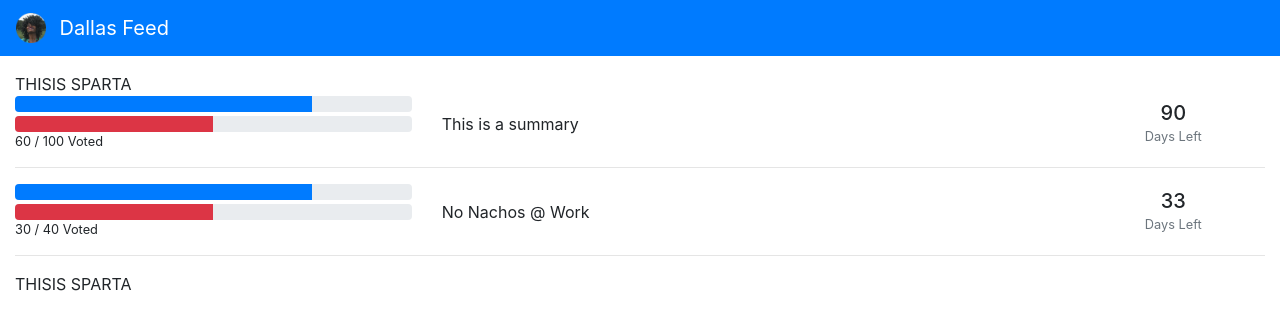
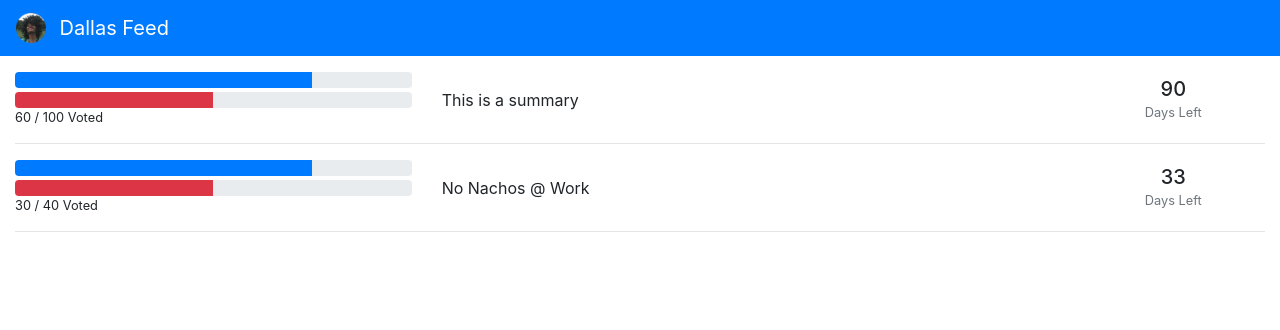
Before and after one commit to Tracet51/bubl, an Angular app in the folder bubl/: page / in a window 1280 px wide. Shown: the top 330 px of the page. Built offline with nearby package versions, Linux system fonts and the light colour scheme.

Commit message:
removed fluff code

```diff
--- a/bubl/src/app/bubl-feed/bubl-feed.component.html
+++ b/bubl/src/app/bubl-feed/bubl-feed.component.html
@@ -1,5 +1,4 @@
 <div class="container-fluid main-feed">
-  THISIS SPARTA
   <bubl-row (click)="rowClick(row)" *ngFor="let row of bublData"
         [yesVote] = "row.yes"
         [noVote] = "row.no"
@@ -8,6 +7,5 @@
         [summary]="row.summary"
         [description]="row.description">
   </bubl-row>
-  THISIS SPARTA
 
 </div>
```
